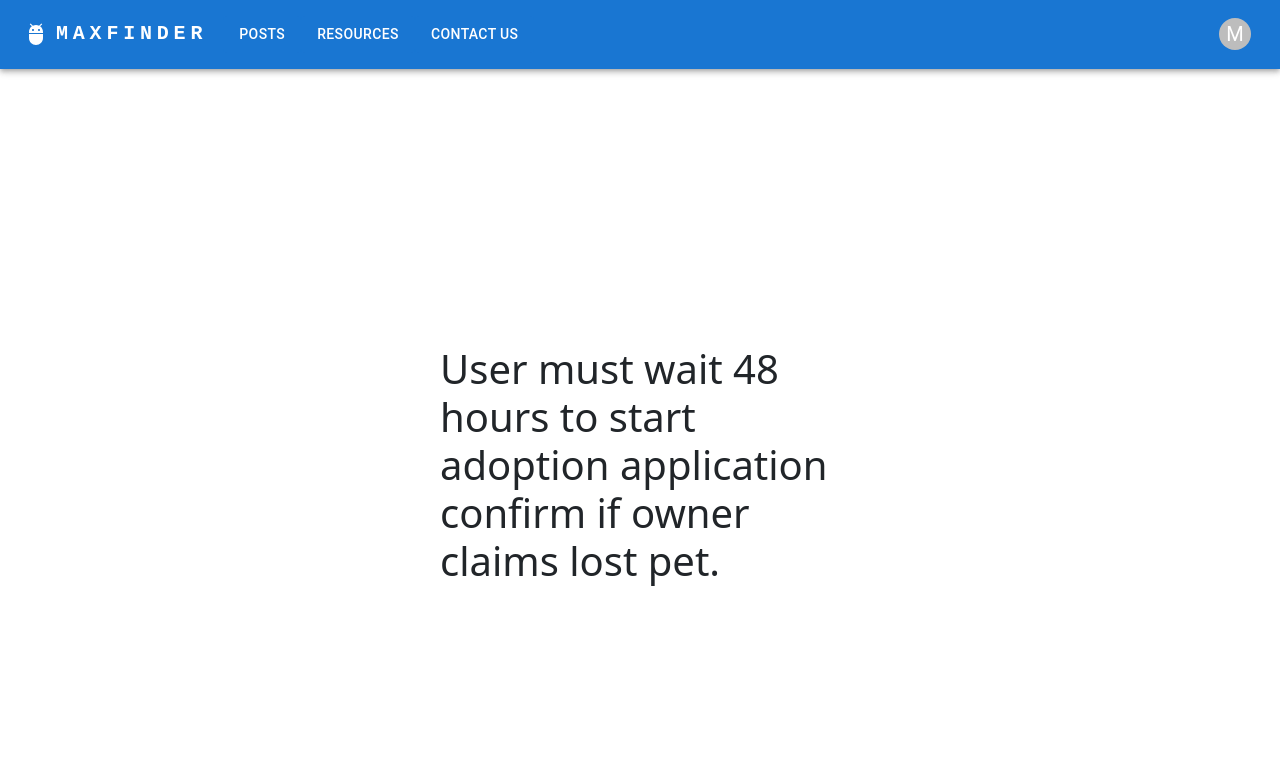
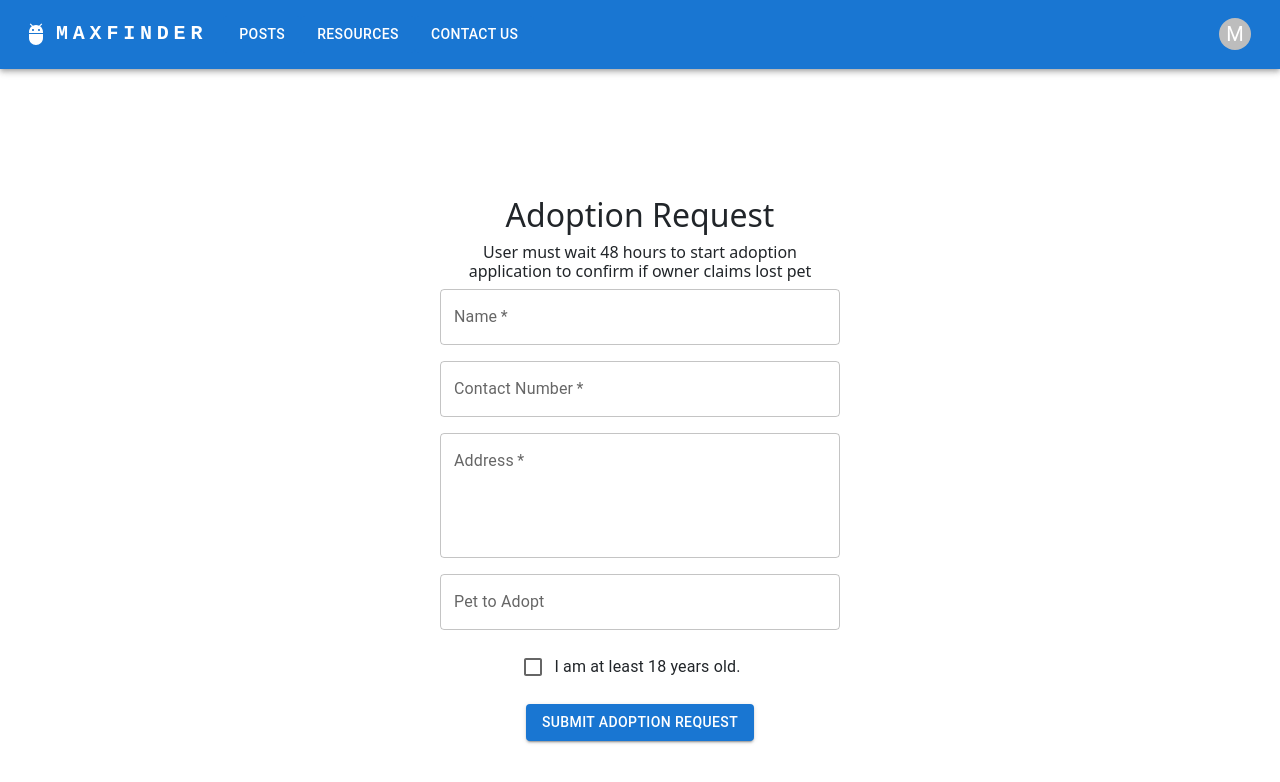
Before and after one commit to MaxFinderOrg/JID-3118-MaxFinder, a React (Create React App) app: page /adopt in a window 1280 px wide. Shown: the top 782 px of the page. Built offline with nearby package versions, Linux system fonts and the light colour scheme; no server answers.

Commit message:
modifying adopt page

```diff
--- a/src/pages/Adopt.tsx
+++ b/src/pages/Adopt.tsx
@@ -1,5 +1,112 @@
-import React from "react";
+import React, { useState } from 'react';
+import Button from '@mui/material/Button';
+import TextField from '@mui/material/TextField';
+import FormControlLabel from '@mui/material/FormControlLabel';
+import Checkbox from '@mui/material/Checkbox';
+import { dbb } from '../firebase';
 
-const Adopt = () => <h1>User must wait 48 hours to start adoption application confirm if owner claims lost pet.</h1>;
+const Adopt = () => {
+  const [name, setName] = useState('');
+  const [contactNumber, setContactNumber] = useState('');
+  const [address, setAddress] = useState('');
+  const [petPreference, setPetPreference] = useState(''); // New state for pet preference
+  const [isAdult, setIsAdult] = useState(false);
+
+  const handleSubmit = async (e) => {
+    e.preventDefault();
+
+    try {
+      // Check if the user is at least 18 years old
+      if (!isAdult) {
+        console.error('You must be at least 18 years old to adopt a pet.');
+        return;
+      }
+
+      // Store adoption request data in Firebase Firestore
+      await dbb.collection('adoptionRequests').add({
+        name: name,
+        contactNumber: contactNumber,
+        address: address,
+        petPreference: petPreference, // Include pet preference in the data
+        timestamp: new Date(),
+      });
+
+      // Optionally, you can reset the form
+      setName('');
+      setContactNumber('');
+      setAddress('');
+      setPetPreference('');
+      setIsAdult(false);
+
+      console.log('Adoption request submitted successfully!');
+    } catch (error) {
+      console.error('Error submitting adoption request:', error);
+    }
+  };
+
+  return (
+    <div style={{ display: 'flex', flexDirection: 'column', alignItems: 'center', textAlign: 'center' }}>
+      <h2>Adoption Request</h2>
+      <h6>User must wait 48 hours to start adoption application to confirm if owner claims lost pet</h6>
+      <form onSubmit={handleSubmit} style={{ width: '400px' }}>
+        <div style={{ marginBottom: '16px' }}>
+          <TextField
+            label="Name"
+            value={name}
+            onChange={(e) => setName(e.target.value)}
+            required
+            fullWidth
+          />
+        </div>
+        <div style={{ marginBottom: '16px' }}>
+          <TextField
+            label="Contact Number"
+            type="tel"
+            value={contactNumber}
+            onChange={(e) => setContactNumber(e.target.value)}
+            required
+            fullWidth
+          />
+        </div>
+        <div style={{ marginBottom: '16px' }}>
+          <TextField
+            label="Address"
+            multiline
+            rows={4}
+            value={address}
+            onChange={(e) => setAddress(e.target.value)}
+            required
+            fullWidth
+          />
+        </div>
+        <div style={{ marginBottom: '16px' }}>
+          <TextField
+            label="Pet to Adopt"
+            value={petPreference}
+            onChange={(e) => setPetPreference(e.target.value)}
+            fullWidth
+          />
+        </div>
+        <div style={{ marginBottom: '16px' }}>
+          <FormControlLabel
+            control={
+              <Checkbox
+                checked={isAdult}
+                onChange={() => setIsAdult(!isAdult)}
+                color="primary"
+              />
+            }
+            label="I am at least 18 years old."
+          />
+        </div>
+        <div>
+          <Button type="submit" variant="contained" color="primary">
+            Submit Adoption Request
+          </Button>
+        </div>
+      </form>
+    </div>
+  );
+};
 
 export default Adopt;
--- a/src/pages/Contact.tsx
+++ b/src/pages/Contact.tsx
@@ -5,8 +5,10 @@ import ContactUsForm from './ContactUsForm';
 
 const ContactUs = () => {
   return (
-    <div>
+    <div style={{ textAlign: 'center' }}>
       <h1>Contact Us</h1>
+      <h6>Need to get in touch with us?</h6>
+      <h6>Fill out the form to contact us</h6>
       <ContactUsForm />
     </div>
   );
--- a/src/pages/ContactUsForm.js
+++ b/src/pages/ContactUsForm.js
@@ -37,6 +37,7 @@ const ContactUsForm = () => {
           value={email}
           onChange={(e) => setEmail(e.target.value)}
           required
+          fullWidth // Make the email field full-width
         />
       </div>
       <div style={{ marginBottom: '16px' }}>
@@ -47,6 +48,7 @@ const ContactUsForm = () => {
           value={message}
           onChange={(e) => setMessage(e.target.value)}
           required
+          fullWidth // Make the message field full-width
         />
       </div>
       <div>
```
